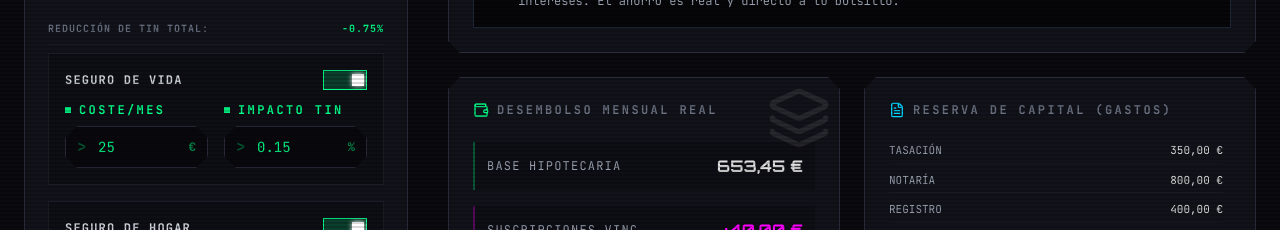
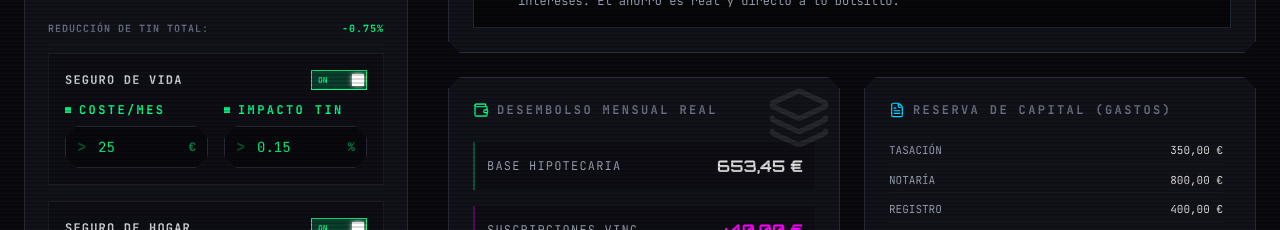
Before and after one commit to spidey000/Tae-website, a React (Vite) app: page / in a window 1280 px wide. Shown: the part 570-800 px from the top of the page. Built offline with nearby package versions, Linux system fonts and the light colour scheme.

Commit message:
ui: improve toggle switch visibility and cleanup unused results props

```diff
--- a/src/components/ResultsSummary.jsx
+++ b/src/components/ResultsSummary.jsx
@@ -3,9 +3,7 @@ import { TrendingUp, PiggyBank, AlertTriangle, CheckCircle, Wallet, Shield, Laye
 
 export const ResultsSummary = ({
   monthlyPayment,
-  tae,
   totalCost,
-  nonBonifiedTAE,
   interestSavings,
   totalProductCost,
   netBenefit,
--- a/src/components/Toggle.jsx
+++ b/src/components/Toggle.jsx
@@ -4,14 +4,19 @@ export const Toggle = ({ enabled, onChange }) => {
   return (
     <button
       onClick={() => onChange(!enabled)}
-      className={`relative inline-flex h-5 w-11 items-center transition-all focus:outline-none border ${
+      className={`relative inline-flex h-5 w-14 items-center transition-all focus:outline-none border ${
         enabled ? 'bg-accent/20 border-accent shadow-[0_0_10px_rgba(0,255,136,0.3)]' : 'bg-muted border-border'
       }`}
       style={{ clipPath: 'polygon(0 0, 100% 0, 100% 100%, 0 100%)' }} // Sharp edges
     >
+      <span className={`absolute text-[8px] font-bold uppercase ${
+        enabled ? 'left-1.5 text-accent' : 'right-1.5 text-gray-500'
+      }`}>
+        {enabled ? 'on' : 'off'}
+      </span>
       <span
         className={`inline-block h-3 w-3 transform bg-white transition-transform ${
-          enabled ? 'translate-x-7 bg-accent shadow-[0_0_5px_#fff]' : 'translate-x-1 bg-gray-600'
+          enabled ? 'translate-x-10 bg-accent shadow-[0_0_5px_#fff]' : 'translate-x-1 bg-gray-600'
         }`}
       />
     </button>
```
